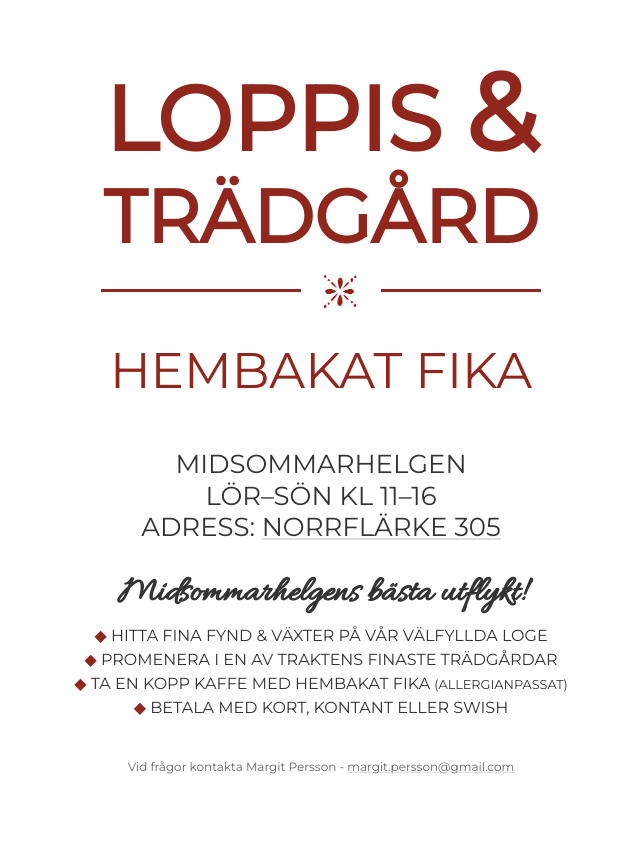
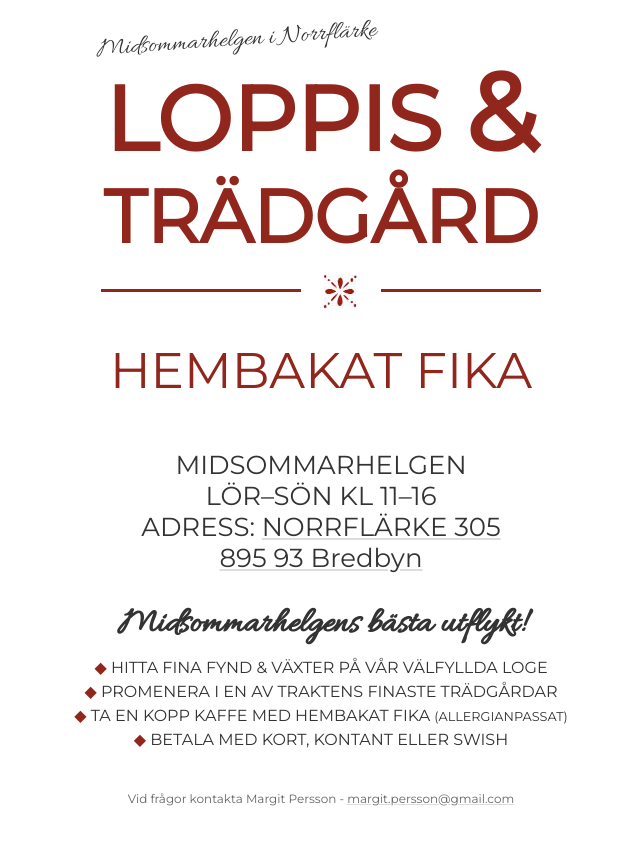
Before and after one commit to trotzig/norrflarkeloppis, a plain HTML site: page index.html in a window 1280 px wide. Shown: the whole page, without its empty margins (319-959 px from the left). Before the commit the page ends 814 px from the top, so only its background shows below. Drawn offline with Linux system fonts and the light colour scheme.

Commit message:
Add tilted text at the top

```diff
--- a/css/main.css
+++ b/css/main.css
@@ -12,7 +12,7 @@ a {
 
 h1 {
   font-size: 74px;
-  margin-bottom: 0;
+  margin: 0;
 }
 
 h1 .line1 {
@@ -49,6 +49,16 @@ h2 {
   font-size: 36px;
   color: #333;
   margin-bottom: 10px;
+}
+
+.tilt {
+  text-align: left;
+  max-width: 450px;
+  margin: 20px auto 0;
+  font-family: 'Allura';
+  transform: rotate(-4deg);
+  font-size: 26px;
+  color: #333;
 }
 
 ul {
--- a/index.html
+++ b/index.html
@@ -17,6 +17,7 @@
 </head>
 
 <body>
+  <p class="tilt">Midsommarhelgen i Norrflärke</p>
   <h1>
     <span class="line1">LOPPIS <b>&</b></span><br>
     TRÄDGÅRD
@@ -33,7 +34,7 @@
   <p class="body">
     MIDSOMMARHELGEN<br>
     LÖR–SÖN KL 11–16<br>
-    ADRESS: <a href="https://goo.gl/maps/qThfW1hPnvn">NORRFLÄRKE 305</a><br>
+    ADRESS: <a href="https://goo.gl/maps/qThfW1hPnvn">NORRFLÄRKE 305<br>895 93 Bredbyn</a><br>
   </p>
 
   <h2>
```
